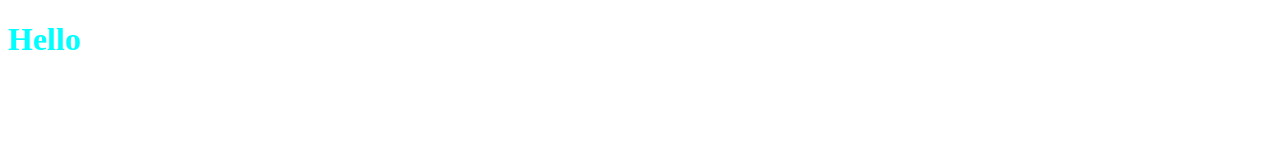
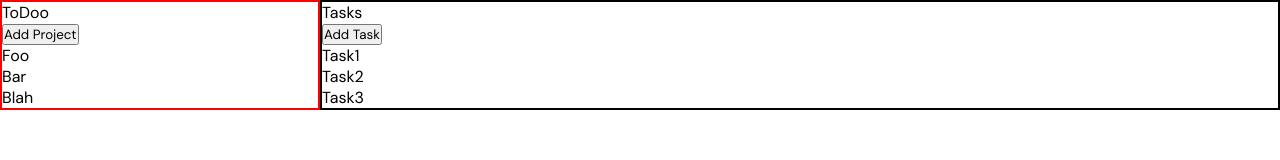
Before and after one commit to UmaanMehraj/todoo, a website built with webpack: page src/template.html in a window 1280 px wide. Built offline with nearby package versions, Linux system fonts and the light colour scheme.

Commit message:
add classes, templates

```diff
--- a/src/index.js
+++ b/src/index.js
@@ -1,7 +1,11 @@
 import "./styles.css"
-import {Task} from "./tasks.js"
+import {Task, Project} from "./tasks.js"
 
-const obj1 =new Task("Hw", "I have to do maths h/w", "12-08-2026", 1 , "Blah Blah Blah")
-console.log(obj1)
+const p1 = new Project("Foo", 1)
+const t1 = new Task("Say Hi", "Greetings must be yours", "Tr", "High", "blah blah blah")
+const t2 = new Task("Say Hi", "Greetings must be yours", "Tr", "High", "blah blah blah")
 
-console.log('Hey Logged!')
+p1.appendToDos(t1)
+p1.appendToDos(t2)
+
+console.log(p1)
--- a/src/styles.css
+++ b/src/styles.css
@@ -1,3 +1,18 @@
-h1{
-    color: aqua;
+@import url('https://fonts.googleapis.com/css2?family=DM+Sans:ital,opsz,wght@0,9..40,100..1000;1,9..40,100..1000&display=swap');
+*{
+    margin: 0;
+    padding: 0;
+      font-family: "DM Sans", sans-serif;
 }
+
+.container{
+    display: grid;
+    grid-template-columns:  1fr 3fr;
+}
+
+.sidebar{
+    border: 2px solid red;
+}
+.main{
+    border: 2px solid black;
+}
--- a/src/tasks.js
+++ b/src/tasks.js
@@ -1,4 +1,19 @@
+export class Project{
+    constructor(name, id){
+        this.name = name
+        this.id = id
+        this.toDos= []
+    }
+
+    appendToDos(task){
+        this.toDos.push(task)
+    }
+}
+
+
+
 export class Task{
+    status = false
     constructor(title, description, dueDate, priority, notes){
         this.title = title
         this.description = description
@@ -7,4 +22,10 @@ export class Task{
         this.notes = notes
     }
 
+    changePriority(newPriority){
+        this.priority = newPriority
+    }
+    markAsComplete(){
+        this.status = true
+    }
 }
--- a/src/template.html
+++ b/src/template.html
@@ -6,6 +6,32 @@
     <title>Todoo- Tasks noted!</title>
 </head>
 <body>
-    <h1>Hello</h1>
+    <div class="container">
+        <div class="sidebar">
+            <div class="logo">ToDoo</div>
+            <div class="button">
+                <button id="addProject">Add Project</button>
+                <dialog class="projectDialog">
+                  <form action=""></form>
+                </dialog>
+            </div>
+            <div class="projects">
+                <div>Foo</div>
+                <div>Bar</div>
+                <div>Blah</div>
+            </div>
+        </div>
+        <div class="main">
+            <div class="heading">
+                Tasks
+            </div>
+            <div class="button"><button id="addTask">Add Task</button></div>
+            <div class="tasks">
+                <div>Task1</div>
+                <div>Task2</div>
+                <div>Task3</div>
+            </div>
+        </div>
+    </div>
 </body>
 </html>
```
